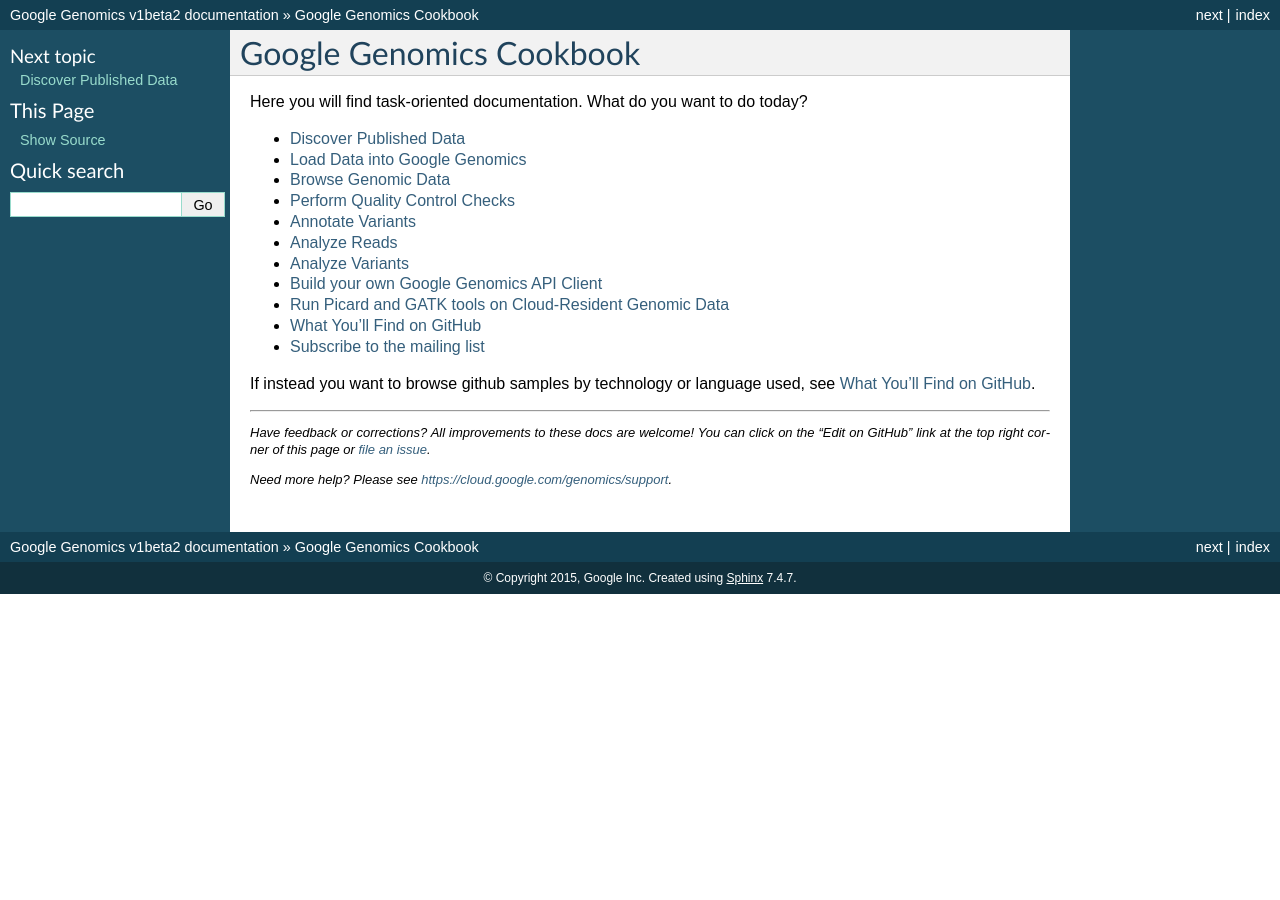
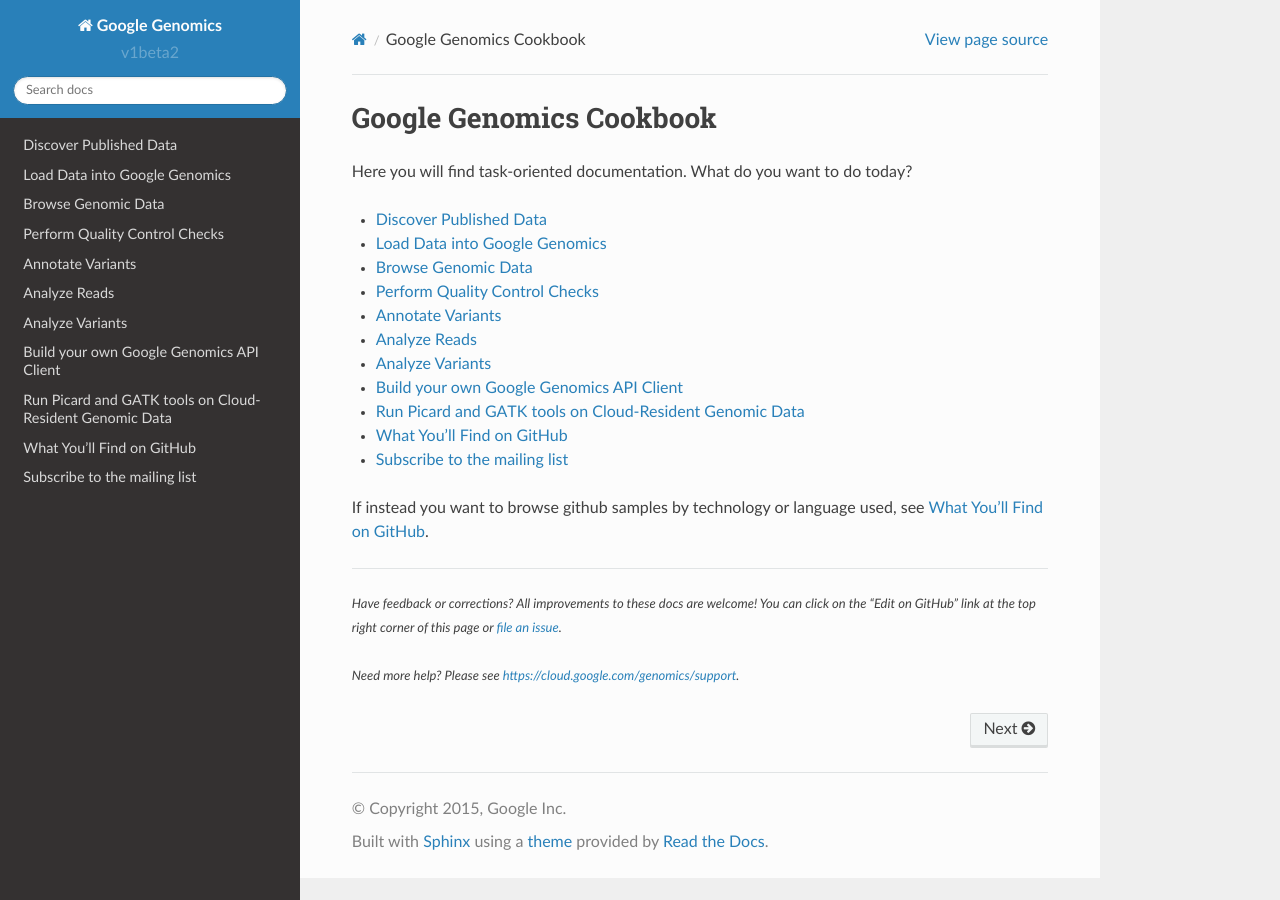
Before and after one commit to googlegenomics/readthedocs, a Sphinx documentation site: the page built from docs/source/index.rst, in a window 1280 px wide. Built offline with Sphinx 7.4.7 and the Read the Docs theme 2.0.0, drawn with Linux system fonts in a browser that asks for light colours.

Commit message:
Update gene links.

```diff
--- a/docs/source/conf.py
+++ b/docs/source/conf.py
@@ -172,13 +172,13 @@
 
 # The theme to use for HTML and HTML Help pages.  See the documentation for
 # a list of builtin themes.
-html_theme = 'default'
+#html_theme = 'default'
 
 #------------[ For Local Development ] -------------------------------------
 # See https://github.com/snide/sphinx_rtd_theme for theme install instructions.
-#import sphinx_rtd_theme
-#html_theme = "sphinx_rtd_theme"
-#html_theme_path = [sphinx_rtd_theme.get_html_theme_path()]
+import sphinx_rtd_theme
+html_theme = "sphinx_rtd_theme"
+html_theme_path = [sphinx_rtd_theme.get_html_theme_path()]
 
 # Theme options are theme-specific and customize the look and feel of a theme
 # further.  For a list of options available for each theme, see the
```
